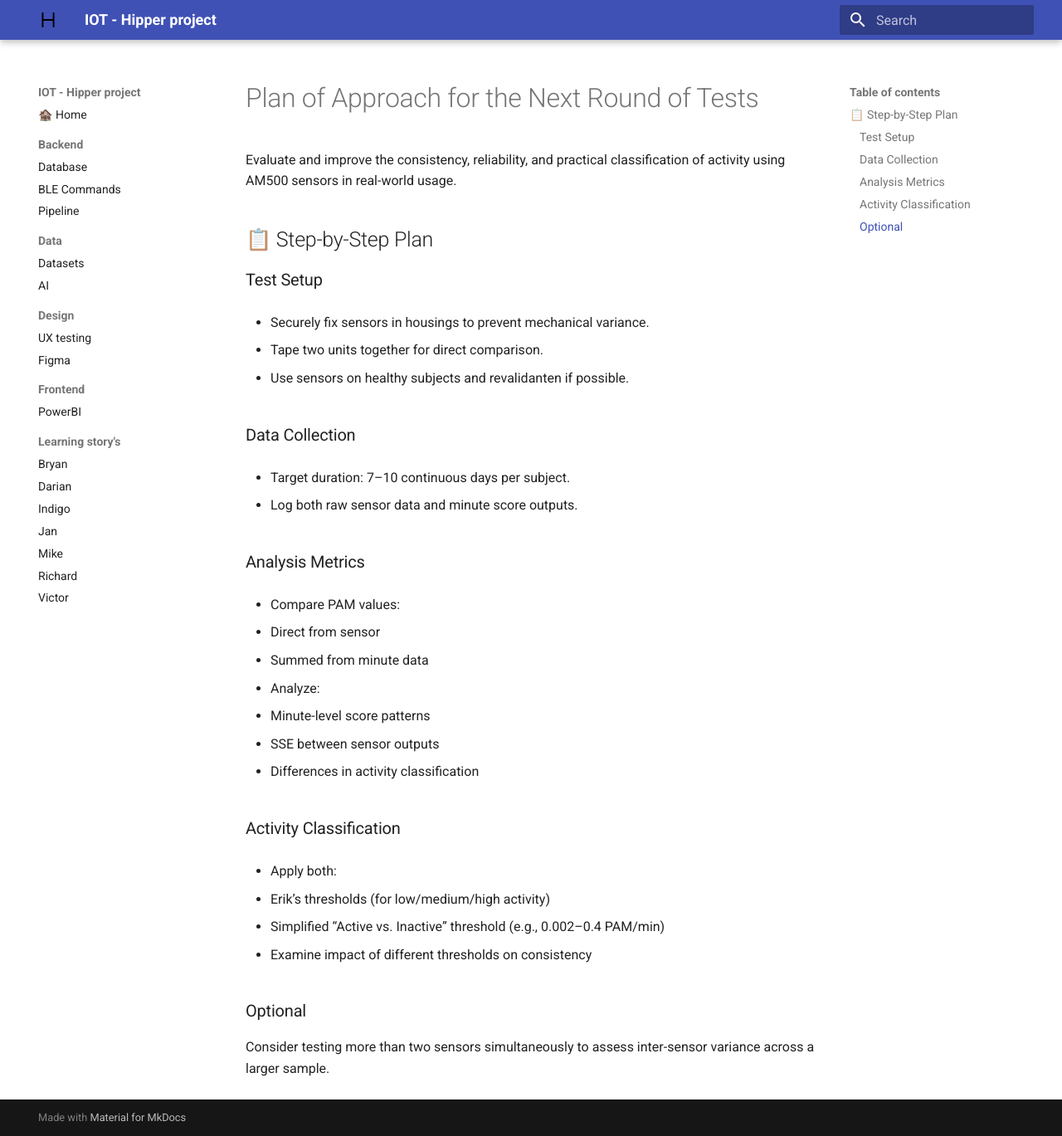
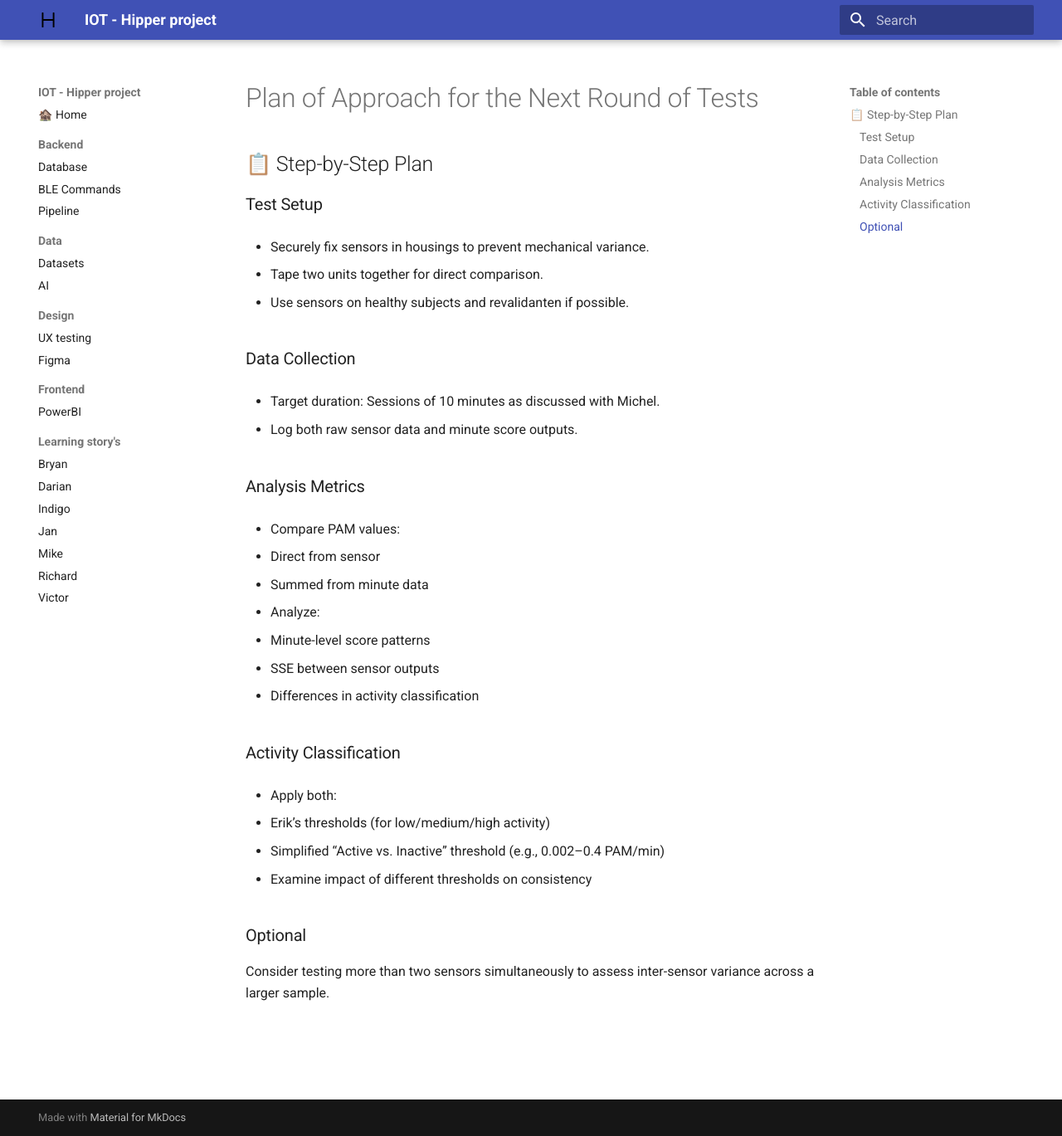
Before and after one commit to Vic-Warden/Digital-Life-Hipper-Monitoring, an MkDocs documentation site: the page built from docs/data/approach.md, in a window 1280 px wide and 1369 px high. Shown: the whole window at 83% size. Built offline with MkDocs 1.6.1 and Material for MkDocs 9.7.7, drawn with Linux system fonts in a browser that asks for light colours.

Commit message:
Adjusted approach - removed some text

```diff
--- a/docs/data/approach.md
+++ b/docs/data/approach.md
@@ -1,8 +1,7 @@
 # Plan of Approach for the Next Round of Tests
 
-Evaluate and improve the consistency, reliability, and practical classification of activity using AM500 sensors in real-world usage.
+## 📋 Step-by-Step Plan
 
-## 📋 Step-by-Step Plan
 ### Test Setup
 
 * Securely fix sensors in housings to prevent mechanical variance.
@@ -13,7 +12,7 @@ Evaluate and improve the consistency, reliability, and practical classification
 
 ### Data Collection
 
-* Target duration: 7–10 continuous days per subject.
+* Target duration: Sessions of 10 minutes as discussed with Michel.
 
 * Log both raw sensor data and minute score outputs.
 
```
